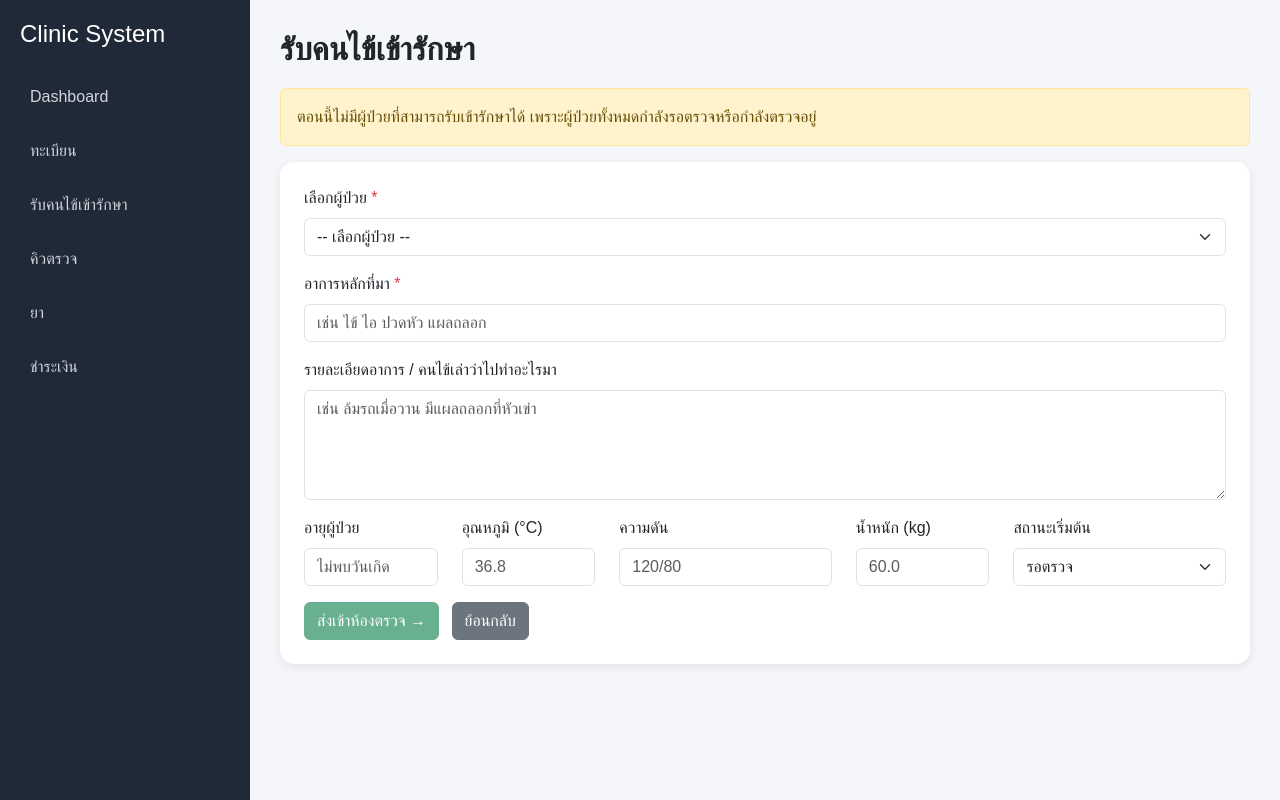
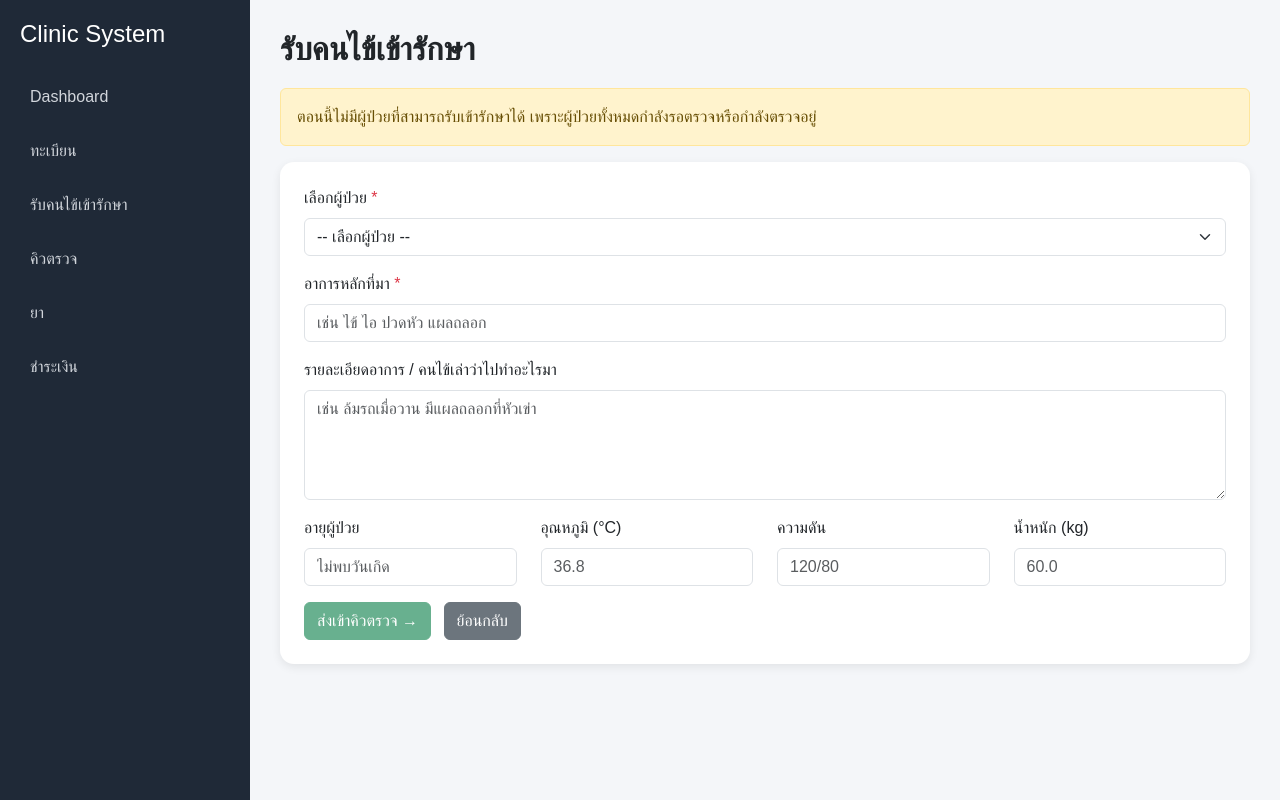
Before and after one commit to HAMLEG448/Clinic-System, a PHP site: page /visit-create.php in a window 1280 px wide. Run offline with PHP 8.4, Linux system fonts and the light colour scheme; data that the repository does not hold is empty.

Commit message:
Remove initial status selector from visit form

```diff
--- a/frontend/visit-create.php
+++ b/frontend/visit-create.php
@@ -85,7 +85,7 @@ $selected_patient_id = (int) ($_GET["patient_id"] ?? 0);
         </div>
 
         <div class="row">
-            <div class="col-md-2 mb-3">
+            <div class="col-md-3 mb-3">
                 <label class="form-label">อายุผู้ป่วย</label>
 
                 <input
@@ -97,7 +97,7 @@ $selected_patient_id = (int) ($_GET["patient_id"] ?? 0);
                 >
             </div>
 
-            <div class="col-md-2 mb-3">
+            <div class="col-md-3 mb-3">
                 <label class="form-label">อุณหภูมิ (°C)</label>
 
                 <input
@@ -122,7 +122,7 @@ $selected_patient_id = (int) ($_GET["patient_id"] ?? 0);
                 >
             </div>
 
-            <div class="col-md-2 mb-3">
+            <div class="col-md-3 mb-3">
                 <label class="form-label">น้ำหนัก (kg)</label>
 
                 <input
@@ -134,19 +134,10 @@ $selected_patient_id = (int) ($_GET["patient_id"] ?? 0);
                     min="1"
                 >
             </div>
-
-            <div class="col-md-3 mb-3">
-                <label class="form-label">สถานะเริ่มต้น</label>
-
-                <select name="status" class="form-select">
-                    <option value="waiting">รอตรวจ</option>
-                    <option value="examining">กำลังตรวจ</option>
-                </select>
-            </div>
         </div>
 
         <button class="btn btn-success" <?= empty($patients) ? "disabled" : "" ?>>
-            ส่งเข้าห้องตรวจ →
+            ส่งเข้าคิวตรวจ →
         </button>
 
         <a href="patients.php" class="btn btn-secondary ms-2">ย้อนกลับ</a>
```
